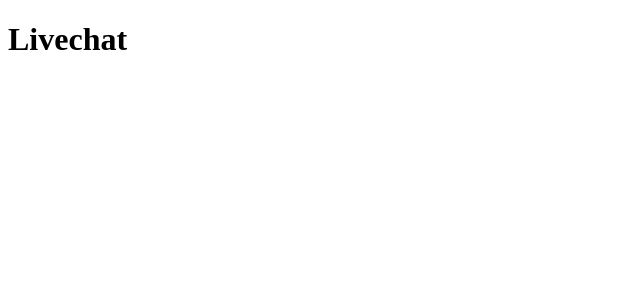
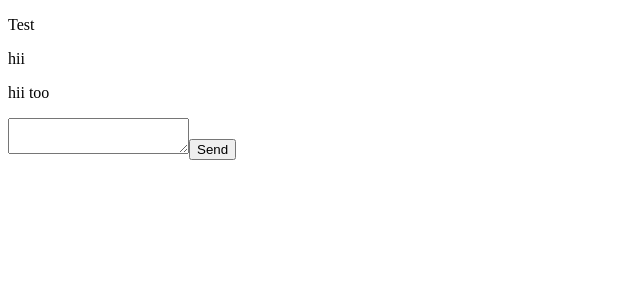
Before and after one commit to cehali/livechat, a React app: page /client in a window 1280 px wide. Shown: the top 300 px of the page, without its empty margins (0-640 px from the left). Built offline with nearby package versions, Linux system fonts and the light colour scheme.

Commit message:
Add send from client

```diff
--- /dev/null
+++ b/src/types/Message.ts
@@ -0,0 +1,5 @@
+export interface Message {
+  from: string;
+  to: string;
+  messageText: string;
+}
--- a/src/ui/App.tsx
+++ b/src/ui/App.tsx
@@ -1,8 +1,18 @@
 import React from 'react';
+import {Switch, Route} from 'react-router-dom';
+import Client from './Client';
+import Host from './Host';
 
-const App = ({}) => {
+const App = () => {
   return (
-    <h1>Livechat</h1>
+    <Switch>
+      <Route path="/client" exact>
+        <Client />
+      </Route>
+      <Route path="/host" exact>
+        <Host />
+      </Route>
+    </Switch>
   )
 }
 
--- /dev/null
+++ b/src/ui/Client.tsx
@@ -0,0 +1,46 @@
+import React, {useState} from 'react';
+import {Message} from 'src/types/Message';
+
+interface ClientProps {
+  messages?: Message[]
+}
+
+const DummyData: Message[] = [{
+  from: 'test',
+  to: 'host',
+  messageText: 'hii'
+},
+{
+  from: 'host',
+  to: 'test',
+  messageText: 'hii too'
+}];
+
+const Client = ({messages = DummyData}: ClientProps) => {
+  const [messageText, setMessageText] = useState('');
+  const [currentMessages, setCurrentMessages] = useState(messages);
+
+  const onSendMessage = (messageText: string) => {
+    setCurrentMessages([...currentMessages, {from: 'test', to: 'host', messageText}]);
+  }
+
+  return (
+    <>
+      <div id="header">
+        <p id="username">Test</p>
+      </div>
+      <div id="messages">
+        {currentMessages.map((message) => message.from === 'test' ?
+            <p className='message-right'>{message.messageText}</p>
+            : <p className='message-left'>{message.messageText}</p>
+        )}
+      </div>
+      <div id="text-box">
+        <textarea onChange={(event) => setMessageText(event.target.value)} />
+        <button onClick={() => onSendMessage(messageText)}>Send</button>
+      </div>
+    </>
+  )
+};
+
+export default Client;
--- /dev/null
+++ b/src/ui/Host.tsx
@@ -0,0 +1,9 @@
+import React from 'react';
+
+const Host = () => {
+  return (
+    <p id="title">Host</p>
+  )
+};
+
+export default Host;
--- a/webpack.config.js
+++ b/webpack.config.js
@@ -53,5 +53,10 @@ module.exports = {
       }
     ]
   },
-  plugins
+  plugins,
+  devServer: {
+    historyApiFallback: true,
+    host: '0.0.0.0',
+    compress: true
+  }
 }
```
Also changed, not shown: package.json (+6 -2 lines), test/pages/AppPage.ts (added, +11 -0 lines), test/ui/e2e.ts (added, +15 -0 lines), 1 other file (tests, documents, lock files or other folders).
